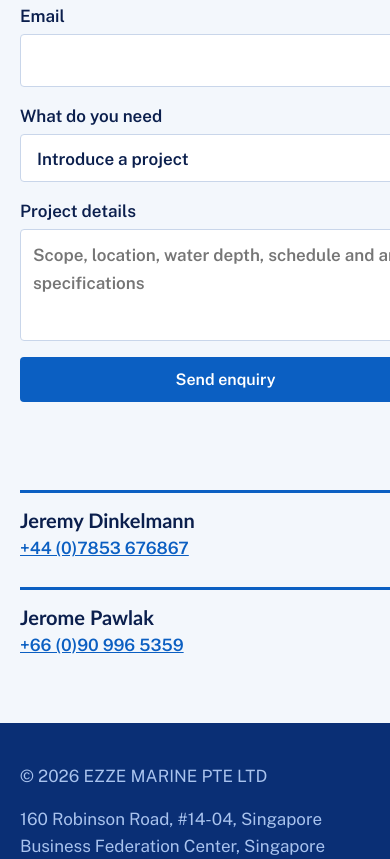
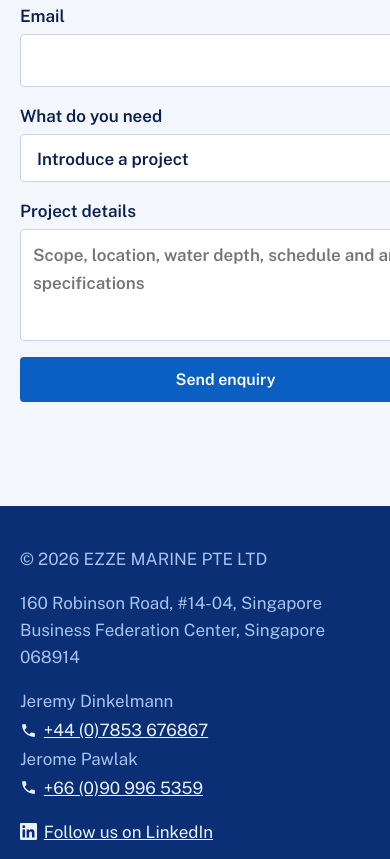
Before and after one commit to Biteur/ezze-marine-website, a plain HTML site: page contact.html in a window 390 px wide. Shown: the part 817-1676 px from the top of the page. Drawn offline with nearby package versions, Linux system fonts and the light colour scheme; a web font is replaced by a local one.

Commit message:
Remove the contact people block from the contact page
The phone numbers remain in every page footer.

Co-Authored-By: Claude Opus 5.5 <noreply@anthropic.com>

```diff
--- a/contact.html
+++ b/contact.html
@@ -22,7 +22,7 @@
 <link rel="apple-touch-icon" href="apple-touch-icon.png">
 <link rel="preconnect" href="https://fonts.googleapis.com">
 <link href="https://fonts.googleapis.com/css2?family=Familjen+Grotesk:wght@500;700&family=Public+Sans:wght@400;600&display=swap" rel="stylesheet">
-<link rel="stylesheet" href="styles.css?v=20261127">
+<link rel="stylesheet" href="styles.css?v=20261127b">
 </head>
 <body>
 <header class="top">
@@ -49,7 +49,7 @@
   </div>
 
   <section>
-    <div class="wrap about">
+    <div class="wrap">
       <form id="qf" action="https://formsubmit.co/788ff21b88a4510d727e75a6ea9c7087" method="POST">
         <input type="hidden" name="_cc" value="Jeremy@ezzemarine.co">
         <input type="hidden" name="_subject" value="New enquiry from the Ezze Marine website">
@@ -74,16 +74,6 @@
         <button class="btn alt" type="submit">Send enquiry</button>
         <div id="msg" role="status" aria-live="polite"></div>
       </form>
-      <div class="people">
-        <div>
-          <h3>Jeremy Dinkelmann</h3>
-          <p><a href="tel:+447853676867">+44 (0)7853 676867</a></p>
-        </div>
-        <div>
-          <h3>Jerome Pawlak</h3>
-          <p><a href="tel:+66909965359">+66 (0)90 996 5359</a></p>
-        </div>
-      </div>
     </div>
   </section>
 </main>
--- a/styles.css
+++ b/styles.css
@@ -143,11 +143,6 @@ figcaption{color:var(--muted);font-size:.9rem;margin-top:.5rem}
 .facts{display:grid;grid-template-columns:auto 1fr;gap:.5rem 1.25rem;margin:1.5rem 0 0;padding-top:1.25rem;border-top:1px solid var(--line)}
 .facts dt{color:var(--muted)}
 .facts dd{margin:0}
-.people{display:grid;gap:1.5rem;align-content:start}
-.people div{border-top:3px solid var(--accent);padding-top:1rem}
-.people h3{font-size:1.25rem;margin-bottom:.25rem}
-.people p{margin:0}
-.people a{color:var(--accent);font-weight:600}
 form{display:grid;gap:1rem;max-width:36rem}
 label{display:grid;gap:.25rem;font-weight:600}
 input,select,textarea{font:inherit;padding:.75rem;border:1px solid var(--line);border-radius:.25rem;background:var(--panel);color:var(--fg)}
```
Also changed, not shown: about.html (+1 -1 lines), diving.html (+1 -1 lines), index.html (+1 -1 lines), photogrammetry.html (+1 -1 lines), projects.html (+1 -1 lines), services.html (+1 -1 lines), thanks.html (+1 -1 lines), tooling.html (+1 -1 lines).
